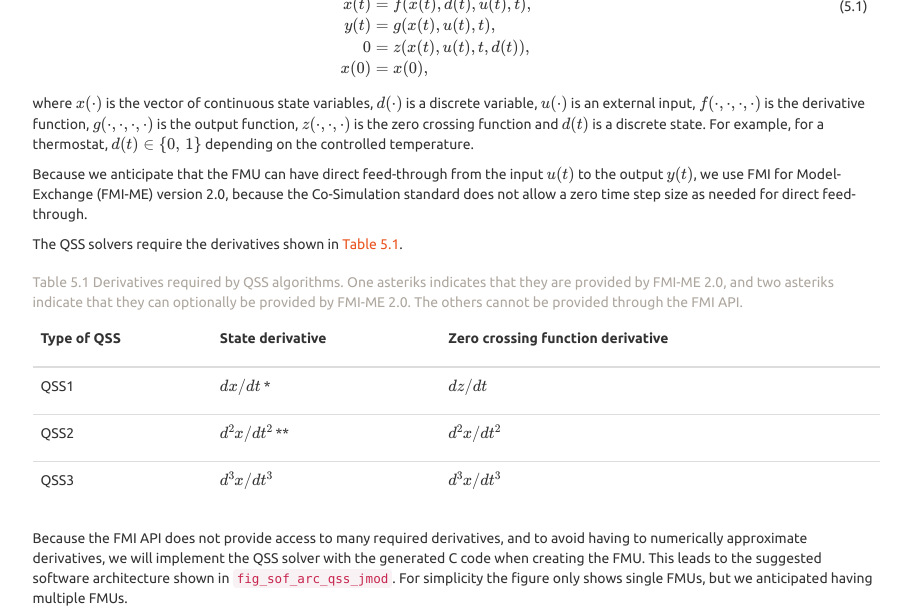
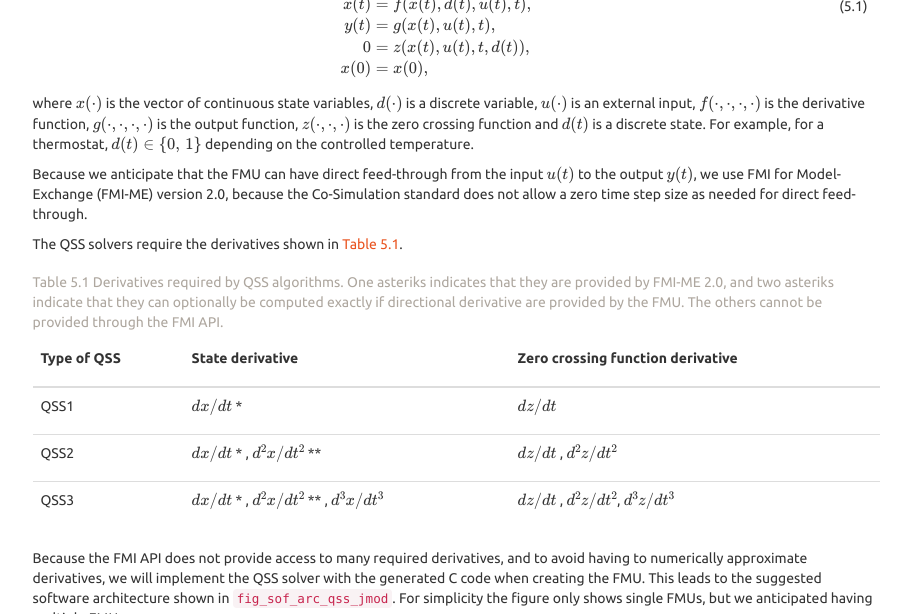
Before and after one commit to lbl-srg/soep, a Sphinx documentation site: the page built from doc-design/source/softwareArchitecture.rst, in a window 1280 px wide and 900 px high, scrolled down 1074 px, cut to the strip 0-614 px from the top of the window. Shown: the whole strip, without its empty margins (330-1241 px from the left). Built offline with Sphinx 7.4.7, drawn with Linux system fonts in a browser that asks for light colours.

Commit message:
Update software architecture.

```diff
--- a/doc-design/source/softwareArchitecture.rst
+++ b/doc-design/source/softwareArchitecture.rst
@@ -306,19 +306,20 @@ The QSS solvers require the derivatives shown in :numref:`tab_qss_der`.
 
 .. table:: Derivatives required by QSS algorithms. One asteriks indicates
            that they are provided by FMI-ME 2.0, and two asteriks indicate
-           that they can optionally be provided by FMI-ME 2.0. The others
-           cannot be provided through the FMI API.
+           that they can optionally be computed exactly if directional
+           derivative are provided by the FMU.
+           The others cannot be provided through the FMI API.
 
 
-   +-------------+----------------------+-----------------------------------+
-   | Type of QSS | State derivative     | Zero crossing function derivative |
-   +=============+======================+===================================+
-   | QSS1        | :math:`dx/dt` *      | :math:`dz/dt`                     |
-   +-------------+----------------------+-----------------------------------+
-   | QSS2        | :math:`d^2x/dt^2` ** | :math:`d^2x/dt^2`                 |
-   +-------------+----------------------+-----------------------------------+
-   | QSS3        | :math:`d^3x/dt^3`    | :math:`d^3x/dt^3`                 |
-   +-------------+----------------------+-----------------------------------+
+   +-------------+-----------------------------------------------------------+-----------------------------------------------------+
+   | Type of QSS | State derivative                                          | Zero crossing function derivative                   |
+   +=============+===========================================================+=====================================================+
+   | QSS1        | :math:`dx/dt` *                                           | :math:`dz/dt`                                       |
+   +-------------+-----------------------------------------------------------+-----------------------------------------------------+
+   | QSS2        | :math:`dx/dt` * , :math:`d^2x/dt^2` **                    | :math:`dz/dt` , :math:`d^2z/dt^2`                   |
+   +-------------+-----------------------------------------------------------+-----------------------------------------------------+
+   | QSS3        | :math:`dx/dt` * , :math:`d^2x/dt^2` ** , :math:`d^3x/dt^3`| :math:`dz/dt` , :math:`d^2z/dt^2`, :math:`d^3z/dt^3`|
+   +-------------+-----------------------------------------------------------+-----------------------------------------------------+
 
 
 Because the FMI API does not provide access to many required derivatives,
```
